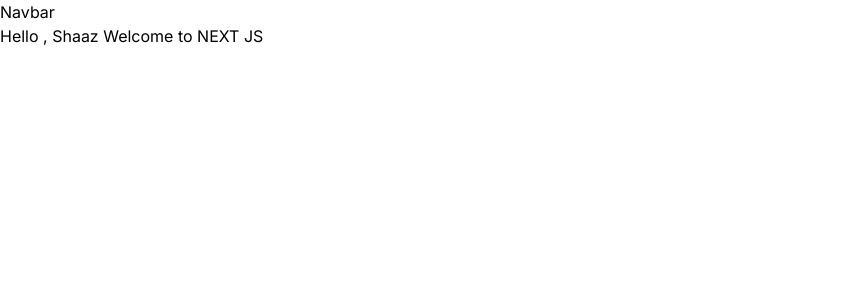
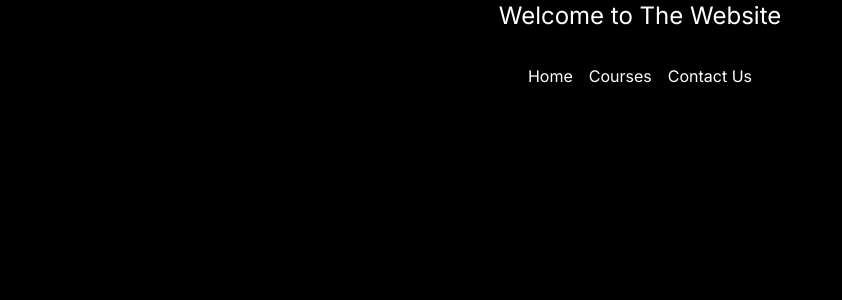
Before and after one commit to Shaaz383/my-music-website, a Next.js app: page / in a window 1280 px wide. Shown: the top 300 px of the page, without its empty margins (0-842 px from the left). Built offline with nearby package versions, Linux system fonts and the light colour scheme.

Commit message:
Design Navbar with Acertinity UI

```diff
--- a/src/app/globals.css
+++ b/src/app/globals.css
@@ -1,3 +1,33 @@
 @tailwind base;
 @tailwind components;
 @tailwind utilities;
+
+:root {
+  --foreground-rgb: 0, 0, 0;
+  --background-start-rgb: 214, 219, 220;
+  --background-end-rgb: 255, 255, 255;
+}
+
+@media (prefers-color-scheme: light) {
+  :root {
+    --foreground-rgb: 255, 255, 255;
+    --background-start-rgb: 0, 0, 0;
+    --background-end-rgb: 0, 0, 0;
+  }
+}
+
+body {
+  color: rgb(var(--foreground-rgb));
+  background: linear-gradient(
+      to bottom,
+      transparent,
+      rgb(var(--background-end-rgb))
+    )
+    rgb(var(--background-start-rgb));
+}
+
+@layer utilities {
+  .text-balance {
+    text-wrap: balance;
+  }
+}
--- a/src/app/layout.tsx
+++ b/src/app/layout.tsx
@@ -16,9 +16,12 @@
   children: React.ReactNode;
 }>) {
   return (
-    <html lang="en">
+    <html lang="en" className="dark">
       <body className={inter.className}>
+        <div className="relative w-full flex items-center justify-center">
+
         <Navbar/>
+        </div>
         {children}
         </body>
     </html>
--- a/src/app/page.tsx
+++ b/src/app/page.tsx
@@ -2,6 +2,8 @@
 
 export default function Home() {
   return (
-   <h1>Hello , Shaaz Welcome to NEXT JS</h1>
+   <main className="min-h-screen bg-black/[0.96] antialiased bg-grid-white/[0.02]">
+    <h1 className="text-2xl text-center">Welcome to The Website</h1>
+   </main>
   );
 }
--- a/src/components/Navbar.tsx
+++ b/src/components/Navbar.tsx
@@ -1,8 +1,47 @@
-import React from 'react'
+"use client";
+import React, { useState } from "react";
+import { HoveredLink, Menu, MenuItem, ProductItem } from "./ui/navbar-menu";
+import { cn } from "@/utils/cn";
+import Link from "next/link";
 
-const Navbar = () => {
+
+
+const Navbar = ({ className }: { className?: string }) => {
+  const [active, setActive] = useState<string | null>(null);
   return (
-    <div>Navbar</div>
+    <div className={cn("fixed top-10 inset-x-0 max-w-2xl mx-auto z-50", className)}>
+
+      <Menu setActive={setActive}>
+        <Link href={'/'}
+        >
+
+          <MenuItem setActive={setActive} active={active} item="Home">
+
+          </MenuItem>
+        </Link>
+
+        <MenuItem setActive={setActive} active={active} item="Courses">
+          <div className="flex flex-col space-y-4 text-sm">
+            <HoveredLink href="/hobby">All courses</HoveredLink>
+            <HoveredLink href="/individual">Basic Music Theory</HoveredLink>
+            <HoveredLink href="/team">Advanced Composition</HoveredLink>
+            <HoveredLink href="/enterprise">Songwriting</HoveredLink>
+          </div>
+        </MenuItem>
+
+
+        <Link href={'/contact'}
+        >
+
+          <MenuItem setActive={setActive} active={active} item="Contact Us">
+
+          </MenuItem>
+        </Link>
+
+
+
+      </Menu>
+    </div>
   )
 }
 
--- /dev/null
+++ b/src/components/ui/navbar-menu.tsx
@@ -0,0 +1,121 @@
+"use client";
+import React from "react";
+import { motion } from "framer-motion";
+import Link from "next/link";
+import Image from "next/image";
+
+const transition = {
+  type: "spring",
+  mass: 0.5,
+  damping: 11.5,
+  stiffness: 100,
+  restDelta: 0.001,
+  restSpeed: 0.001,
+};
+
+export const MenuItem = ({
+  setActive,
+  active,
+  item,
+  children,
+}: {
+  setActive: (item: string) => void;
+  active: string | null;
+  item: string;
+  children?: React.ReactNode;
+}) => {
+  return (
+    <div onMouseEnter={() => setActive(item)} className="relative ">
+      <motion.p
+        transition={{ duration: 0.3 }}
+        className="cursor-pointer text-black hover:opacity-[0.9] dark:text-white"
+      >
+        {item}
+      </motion.p>
+      {active !== null && (
+        <motion.div
+          initial={{ opacity: 0, scale: 0.85, y: 10 }}
+          animate={{ opacity: 1, scale: 1, y: 0 }}
+          transition={transition}
+        >
+          {active === item && children && (
+            <div className="absolute top-[calc(100%_+_1.2rem)] left-1/2 transform -translate-x-1/2 pt-4">
+              <motion.div
+                transition={transition}
+                layoutId="active" // layoutId ensures smooth animation
+                className="bg-white dark:bg-black backdrop-blur-sm rounded-2xl overflow-hidden border border-black/[0.2] dark:border-white/[0.2] shadow-xl"
+              >
+                <motion.div
+                  layout // layout ensures smooth animation
+                  className="w-max h-full p-4"
+                >
+                  {children}
+                </motion.div>
+              </motion.div>
+            </div>
+          )}
+        </motion.div>
+      )}
+    </div>
+  );
+};
+
+export const Menu = ({
+  setActive,
+  children,
+}: {
+  setActive: (item: string | null) => void;
+  children: React.ReactNode;
+}) => {
+  return (
+    <nav
+      onMouseLeave={() => setActive(null)} // resets the state
+      className="relative rounded-full boder border-transparent dark:bg-black dark:border-white/[0.2] bg-white shadow-input flex justify-center space-x-4 px-8 py-6 "
+    >
+      {children}
+    </nav>
+  );
+};
+
+export const ProductItem = ({
+  title,
+  description,
+  href,
+  src,
+}: {
+  title: string;
+  description: string;
+  href: string;
+  src: string;
+}) => {
+  return (
+    <Link href={href} className="flex space-x-2">
+      <Image
+        src={src}
+        width={140}
+        height={70}
+        alt={title}
+        className="flex-shrink-0 rounded-md shadow-2xl"
+      />
+      <div>
+        <h4 className="text-xl font-bold mb-1 text-black dark:text-white">
+          {title}
+        </h4>
+        <p className="text-neutral-700 text-sm max-w-[10rem] dark:text-neutral-300">
+          {description}
+        </p>
+      </div>
+    </Link>
+  );
+};
+
+export const HoveredLink = ({ children, ...rest }: any) => {
+  return (
+    <Link
+      {...rest}
+      className="text-neutral-700 dark:text-neutral-200 hover:text-black "
+    >
+      {children}
+    </Link>
+  );
+};
--- /dev/null
+++ b/src/utils/cn.ts
@@ -0,0 +1,6 @@
+import { ClassValue, clsx } from "clsx";
+import { twMerge } from "tailwind-merge";
+
+export function cn(...inputs: ClassValue[]) {
+  return twMerge(clsx(inputs));
+}
--- a/tailwind.config.ts
+++ b/tailwind.config.ts
@@ -6,6 +6,7 @@
     "./src/components/**/*.{js,ts,jsx,tsx,mdx}",
     "./src/app/**/*.{js,ts,jsx,tsx,mdx}",
   ],
+  darkMode:'class',
   theme: {
     extend: {
       backgroundImage: {
```
Also changed, not shown: package.json (+7 -4 lines), 1 other file (tests, documents, lock files or other folders).
